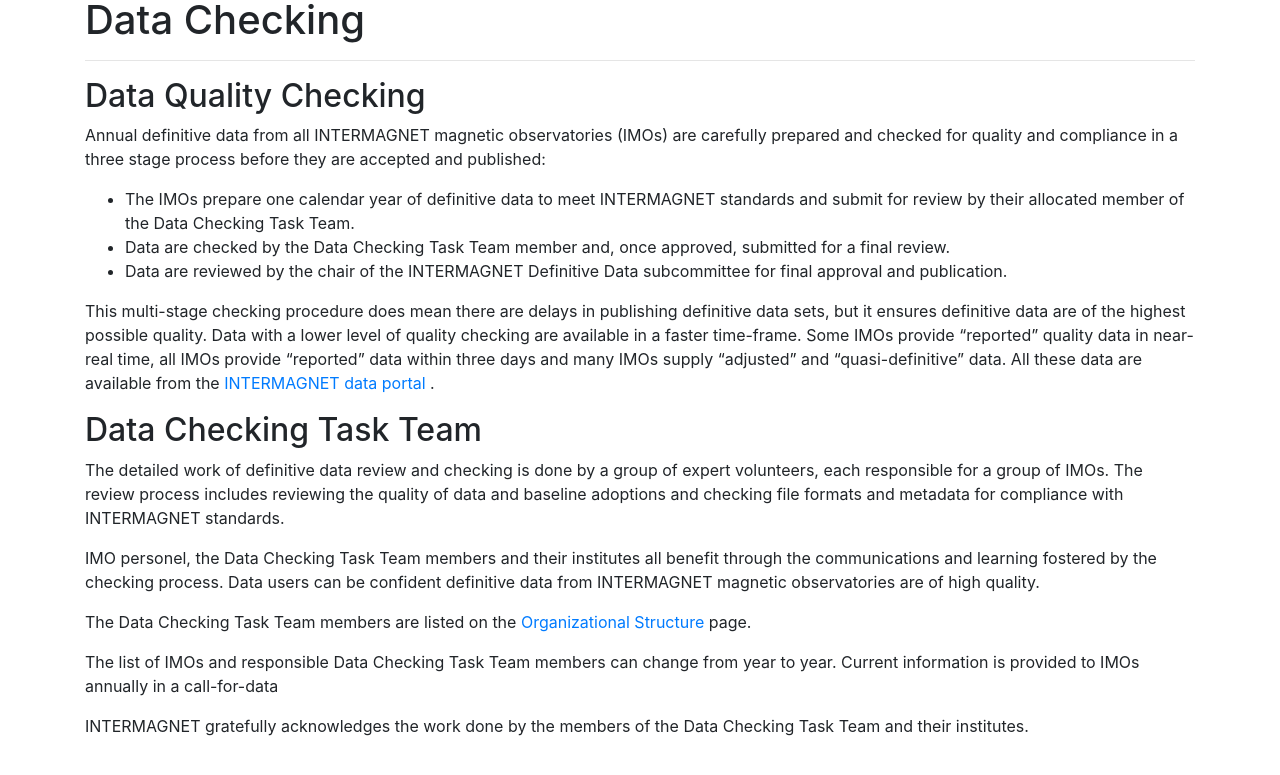
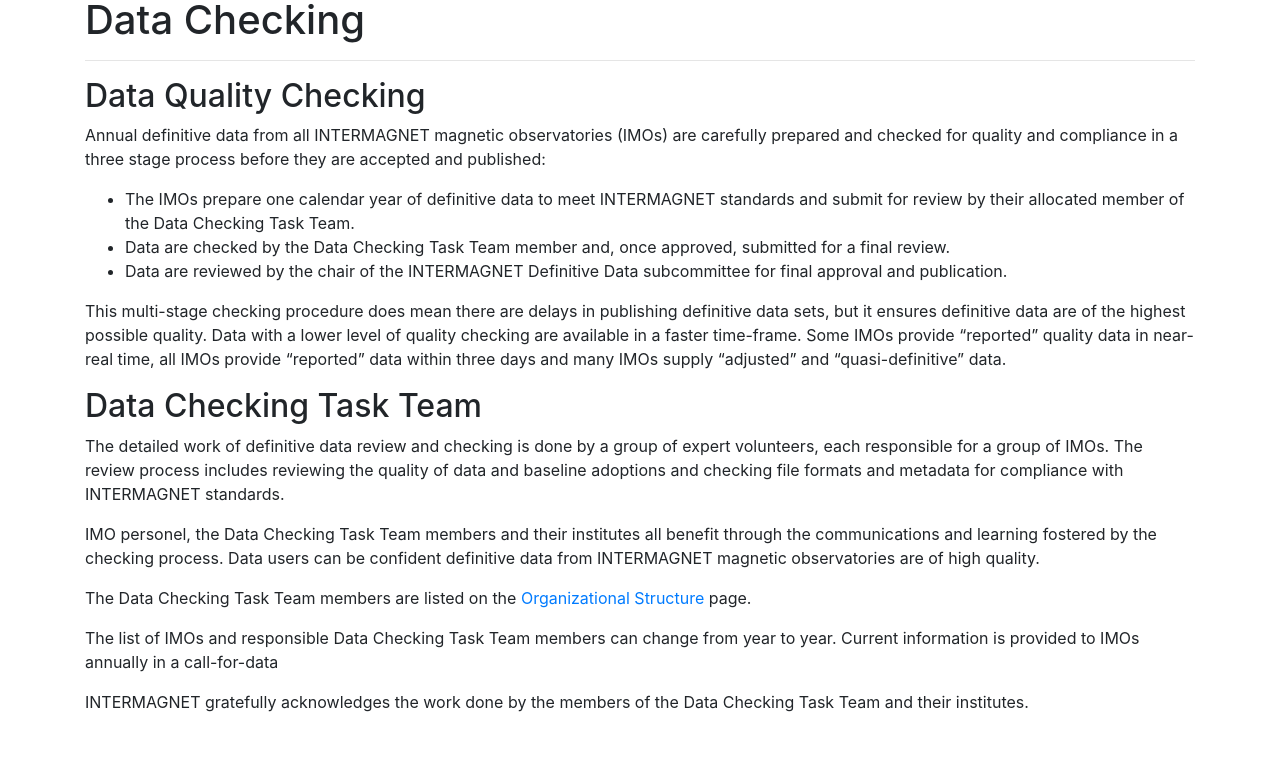
Before and after one commit to INTERMAGNET/intermagnet.github.io, a Jekyll site: the page built from data_checkers.md, in a window 1280 px wide, cut to the strip 176-1200 px from the top of the page. Shown: the top 775 px of the strip. Built offline with Jekyll 4.4.1, drawn with Linux system fonts in a browser that asks for light colours.

Commit message:
removed bad link to data portal from data_chekers.md

```diff
--- a/data_checkers.md
+++ b/data_checkers.md
@@ -11,7 +11,7 @@
 - Data are reviewed by the chair of the INTERMAGNET Definitive Data subcommittee for final approval and publication.
 
 This multi-stage checking procedure does mean there are delays in publishing definitive data sets, but it ensures definitive data are of the highest possible quality.
-Data with a lower level of quality checking are available in a faster time-frame. Some IMOs provide "reported"  quality data in near-real time, all IMOs provide "reported" data within three days and many IMOs supply "adjusted" and "quasi-definitive" data. All these data are available from the [INTERMAGNET data portal](data_portal) .
+Data with a lower level of quality checking are available in a faster time-frame. Some IMOs provide "reported"  quality data in near-real time, all IMOs provide "reported" data within three days and many IMOs supply "adjusted" and "quasi-definitive" data.
 
 ## Data Checking Task Team
 
```
